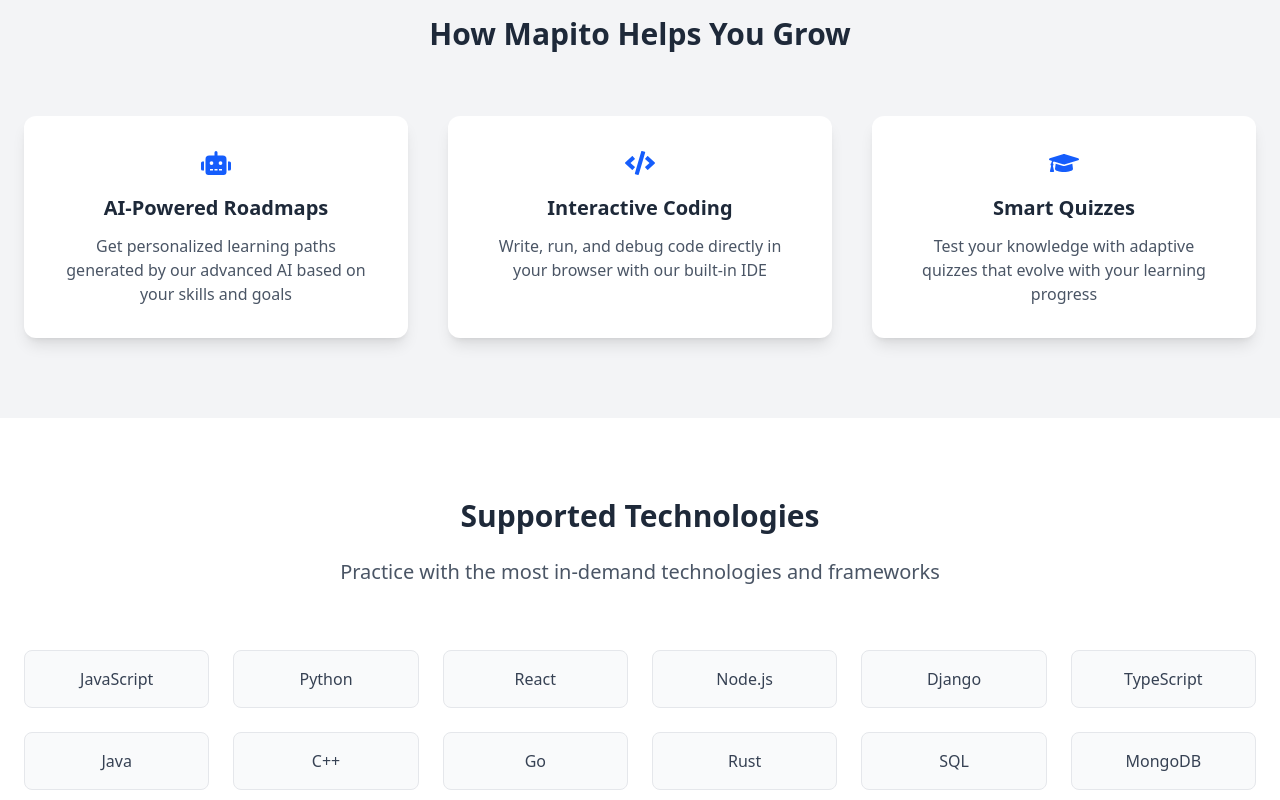
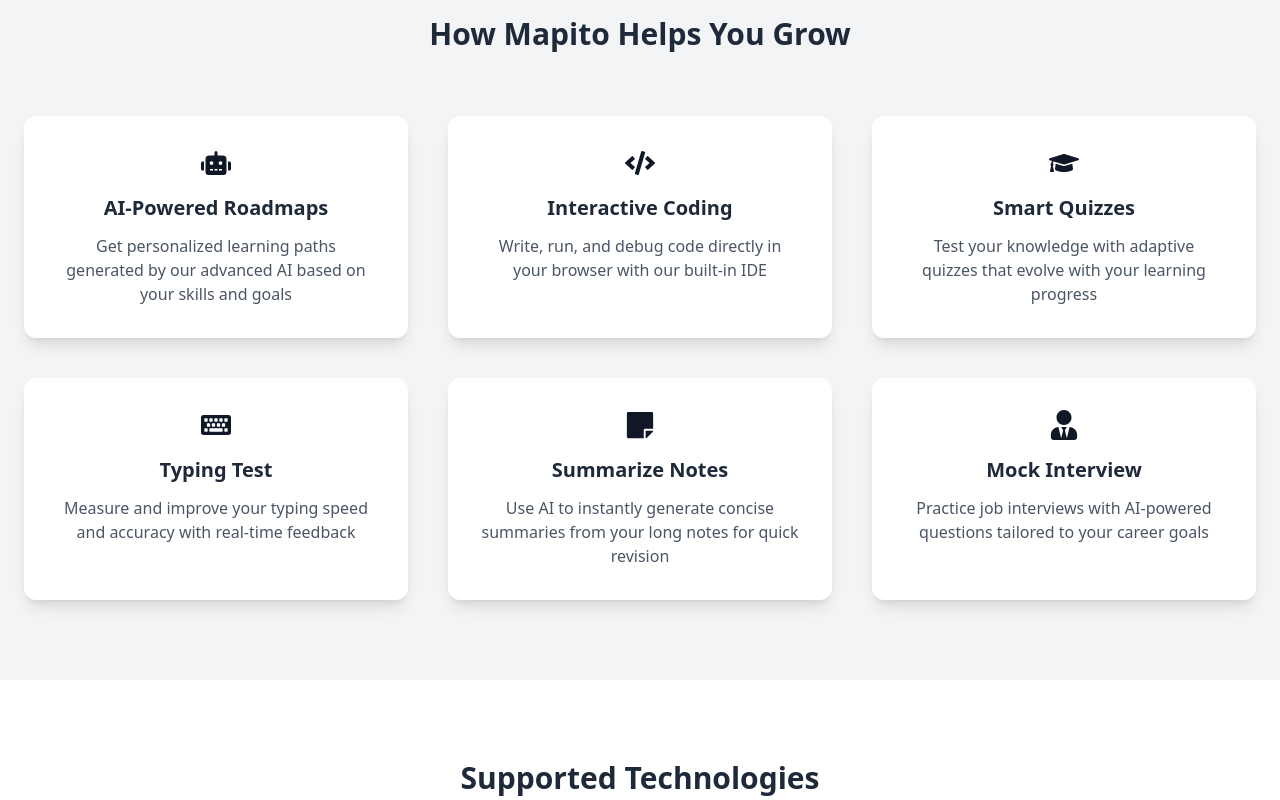
Before and after one commit to wintwah243/Mapito, a React (Vite) app in the folder mapito/: page /aboutus in a window 1280 px wide. Shown: the part 902-1702 px from the top of the page. Built offline with nearby package versions, Linux system fonts and the light colour scheme.

Commit message:
add features

```diff
--- a/mapito/src/components/AboutUs.jsx
+++ b/mapito/src/components/AboutUs.jsx
@@ -1,45 +1,62 @@
 import React from 'react';
-import { FaCode, FaRobot, FaGraduationCap, FaLightbulb, FaChartLine } from 'react-icons/fa';
+import {
+  FaCode,
+  FaRobot,
+  FaGraduationCap,
+  FaLightbulb,
+  FaChartLine,
+  FaKeyboard,
+  FaStickyNote,
+  FaUserTie
+ } from 'react-icons/fa';
 import Navbar from './Navbar';
 import { useNavigate } from 'react-router-dom';
 
 const AboutUs = () => {
 
-    const navigate = useNavigate();
-
-  const features = [
+  const navigate = useNavigate();
+    const features = [
     {
-      icon: <FaRobot className="text-3xl text-blue-600" />,
+      icon: <FaRobot className="text-3xl text-gray-900" />,
       title: "AI-Powered Roadmaps",
       description: "Get personalized learning paths generated by our advanced AI based on your skills and goals"
     },
     {
-      icon: <FaCode className="text-3xl text-blue-600" />,
+      icon: <FaCode className="text-3xl text-gray-900" />,
       title: "Interactive Coding",
       description: "Write, run, and debug code directly in your browser with our built-in IDE"
     },
     {
-      icon: <FaGraduationCap className="text-3xl text-blue-600" />,
+      icon: <FaGraduationCap className="text-3xl text-gray-900" />,
       title: "Smart Quizzes",
       description: "Test your knowledge with adaptive quizzes that evolve with your learning progress"
+    },
+    {
+      icon: <FaKeyboard className="text-3xl text-gray-900" />,
+      title: "Typing Test",
+      description: "Measure and improve your typing speed and accuracy with real-time feedback"
+    },
+    {
+      icon: <FaStickyNote className="text-3xl text-gray-900" />,
+      title: "Summarize Notes",
+      description: "Use AI to instantly generate concise summaries from your long notes for quick revision"
+    },
+    {
+      icon: <FaUserTie className="text-3xl text-gray-900" />,
+      title: "Mock Interview",
+      description: "Practice job interviews with AI-powered questions tailored to your career goals"
     }
-  ];
-
-  const stats = [
-    { value: "10K+", label: "Developers Trained" },
-    { value: "50+", label: "Technologies Covered" },
-    { value: "1M+", label: "Code Executions" },
-    { value: "2023", label: "Founded In" },
   ];
 
   const handleGoback = () => {
         navigate('/home');
-  }
+  };
 
   return (
     <>
     <Navbar />
     <div className="mt-9 min-h-screen bg-gray-50">
+
       {/* Hero Section */}
       <section className="relative py-20 bg-white text-white">
         <div className="container mx-auto px-6 text-center">
@@ -84,7 +101,7 @@ const AboutUs = () => {
                     </div>
                     <div>
                       <p className="text-sm font-medium text-white">AI-generated learning path</p>
-                      <p className="text-xs text-white">Updated weekly based on progress</p>
+                      <p className="text-xs text-white">Provide from a roadmap to interview stage</p>
                     </div>
                   </div>
                 </div>
@@ -131,10 +148,7 @@ const AboutUs = () => {
         </div>
       </section>
 
-      {/* Stats */}
-
-
-      {/* CTA */}
+      {/* banner */}
       <section className="py-20 bg-white">
         <div className="container mx-auto px-6 text-center">
           <h2 className="text-3xl font-bold text-gray-800 mb-6">Ready to Accelerate Your Coding Skills?</h2>
```
